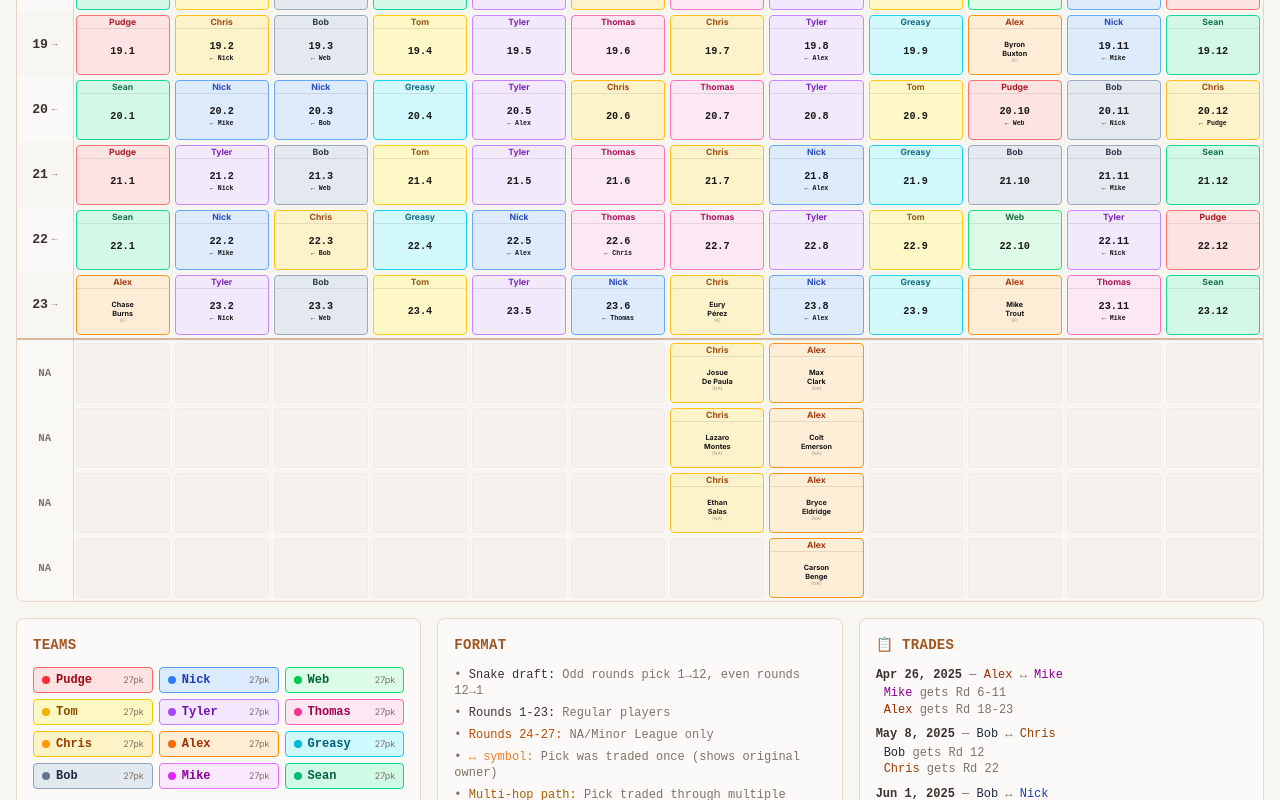
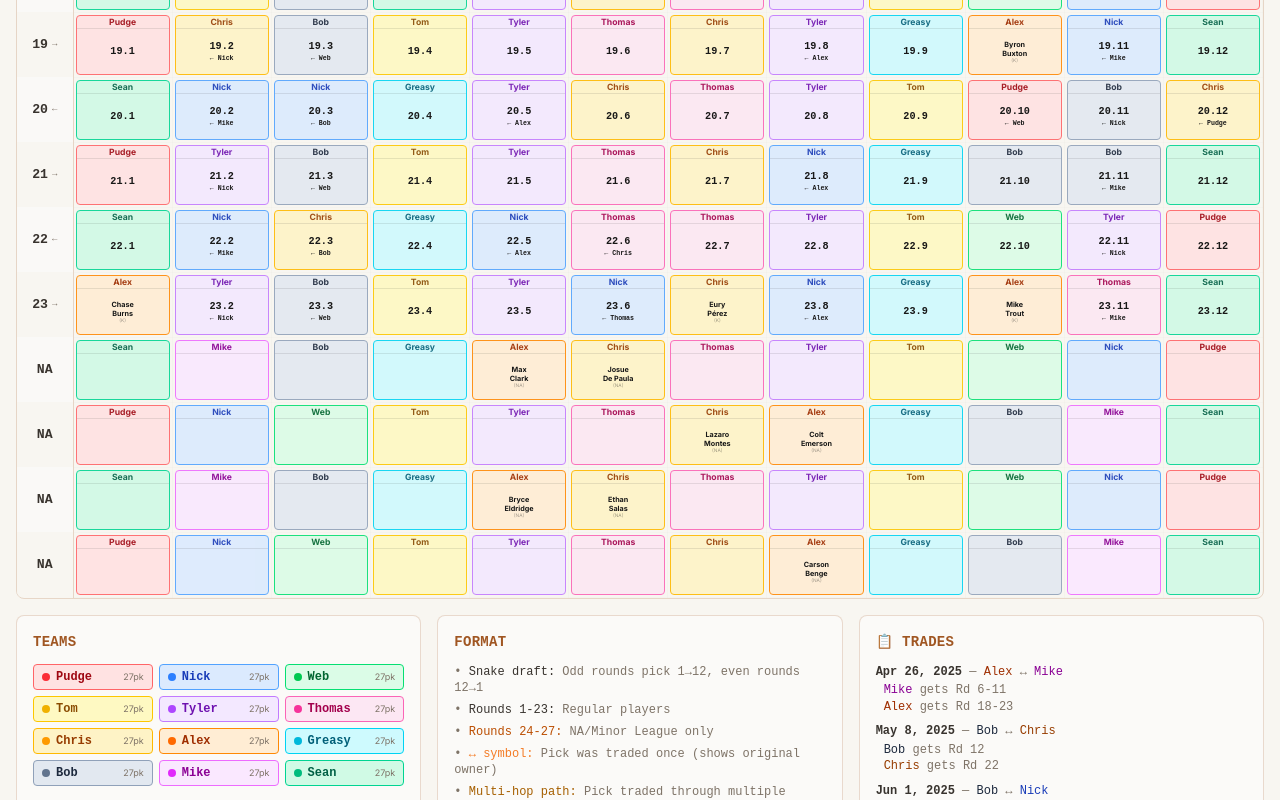
Before and after one commit to titaniumshovel/tunnelsnakes, a Next.js app: page /draft-board in a window 1280 px wide. Shown: the part 1370-2170 px from the top of the page. Built offline with nearby package versions, Linux system fonts and the light colour scheme; no server answers; the database is empty.

Commit message:
fix: NA rounds (24-27) now snake like regular rounds, no special section
Rounds 24-27 labeled 'NA' in the row header, follow snake order.
Empty cells for owners without NA keepers. (K)/(NA)/(7th) labels.

```diff
--- a/src/app/draft-board/page.tsx
+++ b/src/app/draft-board/page.tsx
@@ -542,7 +542,7 @@ export default function DraftBoardPage() {
         {/* Snake View — snake-order draft board with trade overrides */}
         {(() => {
           const draftOrder = data.draftOrder
-          const totalRounds = 23
+          const totalRounds = 27
           const teamCount = draftOrder.length // 12
           const tradeMap = buildTradeMap(draftOrder)
 
@@ -550,7 +550,6 @@ export default function DraftBoardPage() {
           const keeperPlacements = new Map<string, SnakeKeeper>()
           for (const [ownerName, keepers] of Object.entries(SNAKE_KEEPERS)) {
             for (const keeper of keepers) {
-              if (keeper.isNA || keeper.round > 23) continue // NA handled separately
               // Find which slots this owner has in this round
               const ownerSlots: number[] = []
               for (let s = 0; s < teamCount; s++) {
@@ -565,18 +564,6 @@ export default function DraftBoardPage() {
               }
             }
           }
-
-          // Collect NA keepers per owner for NA rows
-          const naKeepers: Record<string, SnakeKeeper[]> = {}
-          for (const [ownerName, keepers] of Object.entries(SNAKE_KEEPERS)) {
-            for (const keeper of keepers) {
-              if (keeper.isNA) {
-                if (!naKeepers[ownerName]) naKeepers[ownerName] = []
-                naKeepers[ownerName].push(keeper)
-              }
-            }
-          }
-          const maxNA = Math.max(1, ...Object.values(naKeepers).map(arr => arr.length))
 
           return (
             <div className="overflow-x-auto rounded-lg border border-primary/20">
@@ -606,10 +593,12 @@ export default function DraftBoardPage() {
                           isOdd ? 'bg-background' : 'bg-card/90'
                         }`} style={{ fontSize: `${fontSize * 1.1}rem` }}>
                           <div className="flex items-center justify-center gap-1">
-                            <span>{round}</span>
-                            <span className="text-muted-foreground" style={{ fontSize: `${fontSize * 0.75}rem` }}>
-                              {isOdd ? '→' : '←'}
-                            </span>
+                            <span>{round > 23 ? 'NA' : round}</span>
+                            {round <= 23 && (
+                              <span className="text-muted-foreground" style={{ fontSize: `${fontSize * 0.75}rem` }}>
+                                {isOdd ? '→' : '←'}
+                              </span>
+                            )}
                           </div>
                         </td>
                         {Array.from({ length: teamCount }, (_, colIdx) => {
@@ -655,9 +644,11 @@ export default function DraftBoardPage() {
                                         {keeper.last}
                                       </div>
                                       <div className="text-center text-black/40" style={{ fontSize: `${Math.max(fontSize * 0.4, 0.28)}rem`, lineHeight: 1 }}>
-                                        (K)
+                                        {keeper.isNA ? '(NA)' : keeper.is7th ? '(7th)' : '(K)'}
                                       </div>
                                     </>
+                                  ) : round > 23 ? (
+                                    null
                                   ) : isTraded ? (
                                     <>
                                       <div className="font-mono font-bold text-black text-center" style={{ fontSize: `${Math.max(fontSize * 0.85, 0.55)}rem` }}>
@@ -680,64 +671,7 @@ export default function DraftBoardPage() {
                       </tr>
                     )
                   })}
-                  {/* NA Keeper Rows */}
-                  {maxNA > 0 && (
-                    <>
-                      <tr>
-                        <td colSpan={teamCount + 1} className="p-0">
-                          <div className="border-t-2 border-primary/40" />
-                        </td>
-                      </tr>
-                      {Array.from({ length: maxNA }, (_, naIdx) => (
-                        <tr key={`na-${naIdx}`} className="bg-card/50">
-                          <td className="sticky left-0 z-[5] p-2 text-center font-mono font-bold border-r border-primary/20 bg-card/50"
-                            style={{ fontSize: `${fontSize * 0.9}rem` }}>
-                            <div className="flex items-center justify-center">
-                              <span className="text-muted-foreground">NA</span>
-                            </div>
-                          </td>
-                          {Array.from({ length: teamCount }, (_, colIdx) => {
-                            // NA rows aren't snake-ordered — each column = that slot's owner
-                            const owner = draftOrder[colIdx]
-                            const ownerNA = naKeepers[owner] ?? []
-                            const keeper = ownerNA[naIdx]
-                            const colors = TEAM_COLORS[owner]
-
-                            return (
-                              <td key={colIdx} className="p-0.5 text-center border border-border/10">
-                                {keeper ? (
-                                  <div
-                                    className={`rounded border ${colors?.bg ?? 'bg-muted'} ${colors?.border ?? 'border-border'} h-[60px] min-h-[60px] max-h-[60px] flex flex-col overflow-hidden`}
-                                    style={{ opacity: 0.9 }}
-                                  >
-                                    <div
-                                      className={`text-center font-bold border-b border-black/10 shrink-0 ${colors?.text ?? 'text-foreground'}`}
-                                      style={{ fontSize: `${Math.max(fontSize * 0.72, 0.46)}rem`, lineHeight: 1.4 }}
-                                    >
-                                      {owner}
-                                    </div>
-                                    <div className="flex-1 flex flex-col items-center justify-center">
-                                      <div className="font-bold text-black text-center leading-tight" style={{ fontSize: `${Math.max(fontSize * 0.6, 0.4)}rem` }}>
-                                        {keeper.first}
-                                      </div>
-                                      <div className="font-bold text-black text-center leading-tight" style={{ fontSize: `${Math.max(fontSize * 0.6, 0.4)}rem` }}>
-                                        {keeper.last}
-                                      </div>
-                                      <div className="text-center text-black/40" style={{ fontSize: `${Math.max(fontSize * 0.4, 0.28)}rem`, lineHeight: 1 }}>
-                                        (NA)
-                                      </div>
-                                    </div>
-                                  </div>
-                                ) : (
-                                  <div className="rounded border border-border/20 bg-muted/30 h-[60px]" />
-                                )}
-                              </td>
-                            )
-                          })}
-                        </tr>
-                      ))}
-                    </>
-                  )}
+                  {/* NA rounds (24-27) rendered inline via totalRounds=27 */}
                 </tbody>
               </table>
             </div>
```
